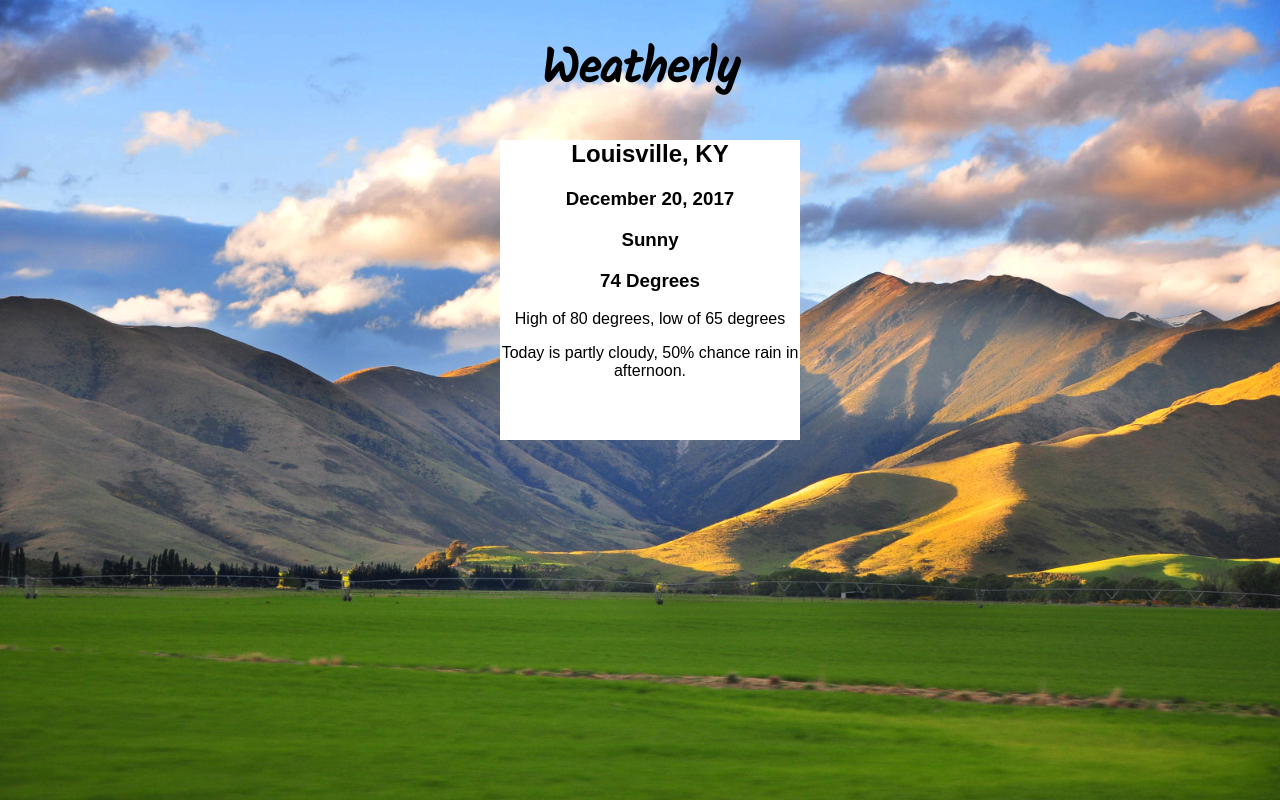
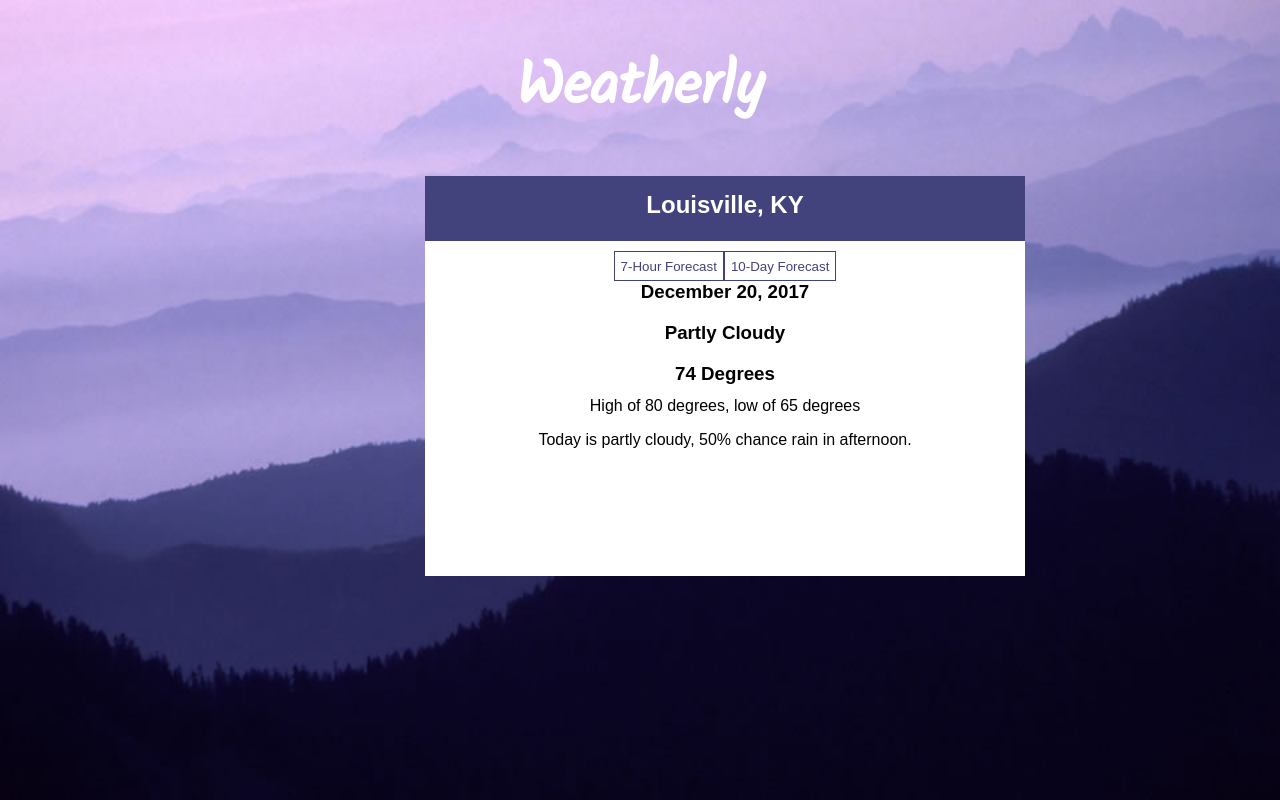
Before and after one commit to meloncatty/weatherly, a React (Create React App) app: page / in a window 1280 px wide. Built offline with nearby package versions, Linux system fonts and the light colour scheme.

Commit message:
Add conditions clean data function and CSS styling

```diff
--- a/src/App.css
+++ b/src/App.css
@@ -4,7 +4,8 @@
 
 h1 {
   font-family: 'Kalam', cursive;
-  font-size: 48px;
+  font-size: 60px;
+  color: #fff
 }
 
 @keyframes App-logo-spin {
--- a/src/App.js
+++ b/src/App.js
@@ -3,7 +3,7 @@ import './App.css'
 import Search from './Search.js'
 import CurrentWeather from './CurrentWeather.js'
 import data from './mockData.js'
-import {getCurrLocation, getCurrDate} from './cleanData.js'
+import {getCurrLocation, getCurrDate, getCurrCondition} from './cleanData.js'
 
 class App extends Component {
   constructor() {
@@ -11,14 +11,16 @@ class App extends Component {
 
     this.state = {
       currLocation: '',
-      currDate: ''
+      currDate: '',
+      currCondition: '',
     }
   }
 
   componentDidMount() {
     this.setState({
       currLocation: getCurrLocation(data),
-      currDate: getCurrDate(data)
+      currDate: getCurrDate(data),
+      currCondition: getCurrCondition(data)
     })
   }
 
@@ -29,6 +31,7 @@ class App extends Component {
         <CurrentWeather
         currLocation= {this.state.currLocation}
         currDate= {this.state.currDate}
+        currCondition = {this.state.currCondition}
         />
       </div>
     )
--- a/src/CurrentWeather.css
+++ b/src/CurrentWeather.css
@@ -1,6 +1,38 @@
-.curr-weather {
+.curr-weather-div {
   background: #fff;
-  height: 300px;
-  width: 300px;
-  margin-left: 500px;
+  height: 400px;
+  width: 600px;
+  margin-left: 425px;
 }
+
+.curr-weather-location {
+  background-color: #42437C;
+  color: #fff;
+  height: 50px;
+  margin: 0px;
+  padding-top: 15px;
+}
+
+.curr-weather-temp {
+  /* background-color: #42437C;
+  color: #fff; */
+
+  height: 100px;
+}
+
+.curr-weather-date{
+  margin:0;
+}
+
+.forecast-button {
+  background: none;
+  border: 1px solid #42437C;
+  color: #42437C;
+  height: 30px;
+  margin-top: 10px;
+}
+
+.forecast-button:hover{
+  background-color: #42437C;
+  color: #fff;
+}
--- a/src/CurrentWeather.js
+++ b/src/CurrentWeather.js
@@ -12,11 +12,15 @@ class CurrentWeather extends Component {
   render() {
     console.log(this.props)
   return (
-    <div className="curr-weather">
-      <h2>{this.props.currLocation}</h2>
-      <h3>{this.props.currDate}</h3>
-      <h3>Sunny</h3>
-      <h3>74 Degrees</h3>
+    <div className="curr-weather-div">
+      <h2 className="curr-weather-location">{this.props.currLocation}</h2>
+      <button className="forecast-button">7-Hour Forecast</button>
+      <button className="forecast-button">10-Day Forecast</button>
+      <div className="curr-weather-temp">
+        <h3 className ="curr-weather-date">{this.props.currDate}</h3>
+        <h3>{this.props.currCondition}</h3>
+        <h3>74 Degrees</h3>
+      </div>
       <p>High of 80 degrees, low of 65 degrees</p>
       <p>Today is partly cloudy, 50% chance rain in afternoon.</p>
     </div>
--- a/src/cleanData.js
+++ b/src/cleanData.js
@@ -10,4 +10,11 @@ const getCurrDate = (data) => {
   return pretty.split(' ').slice(4).join(' ')
 }
 
-export {getCurrLocation, getCurrDate}
+
+const getCurrCondition = (data) => {
+  const {conditions} = data.forecast.simpleforecast.forecastday[0]
+  return conditions
+}
+
+
+export {getCurrLocation, getCurrDate, getCurrCondition}
```
Also changed, not shown: package.json (line endings or trailing spaces), src/assets/landscape.jpg.
